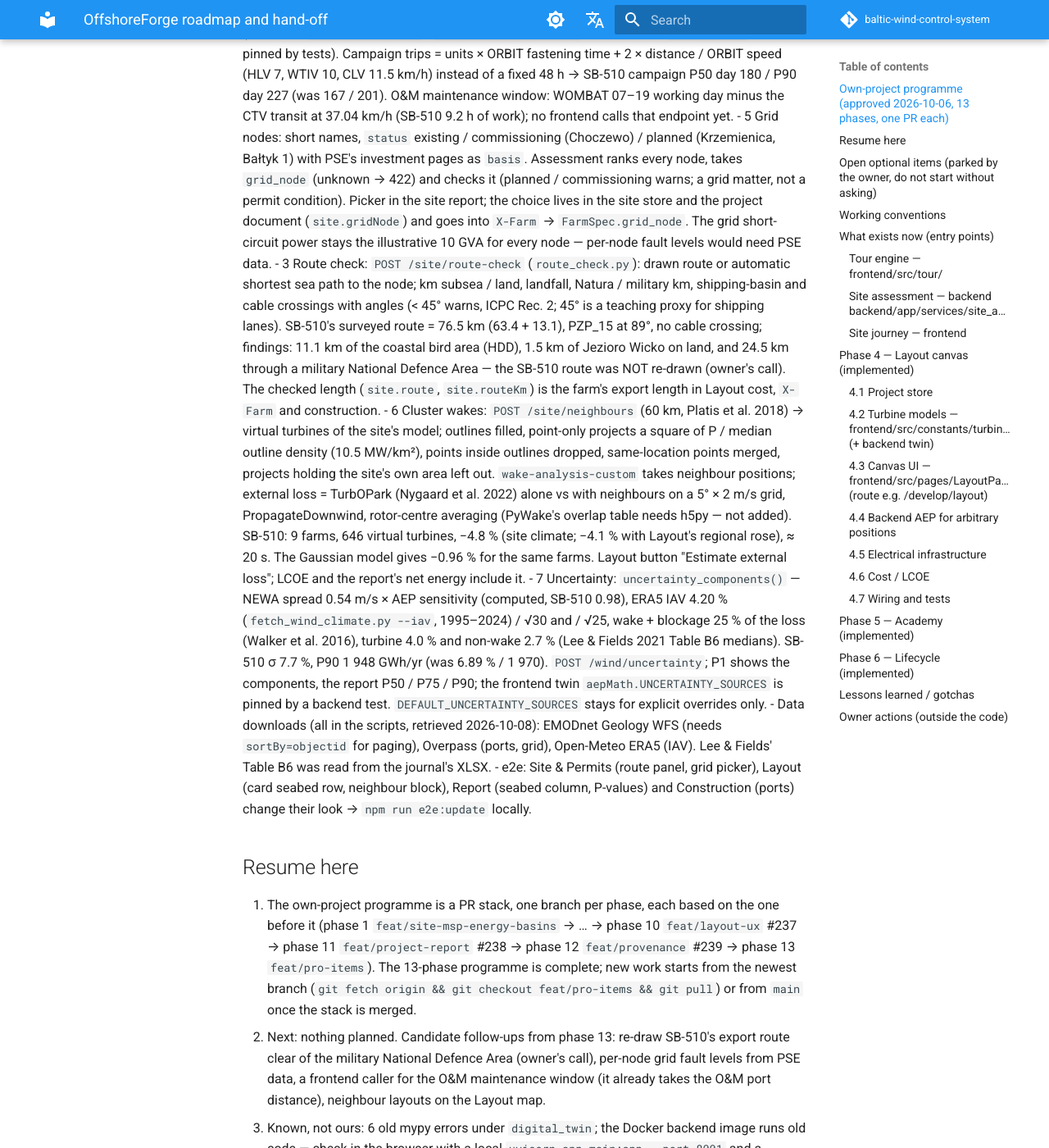
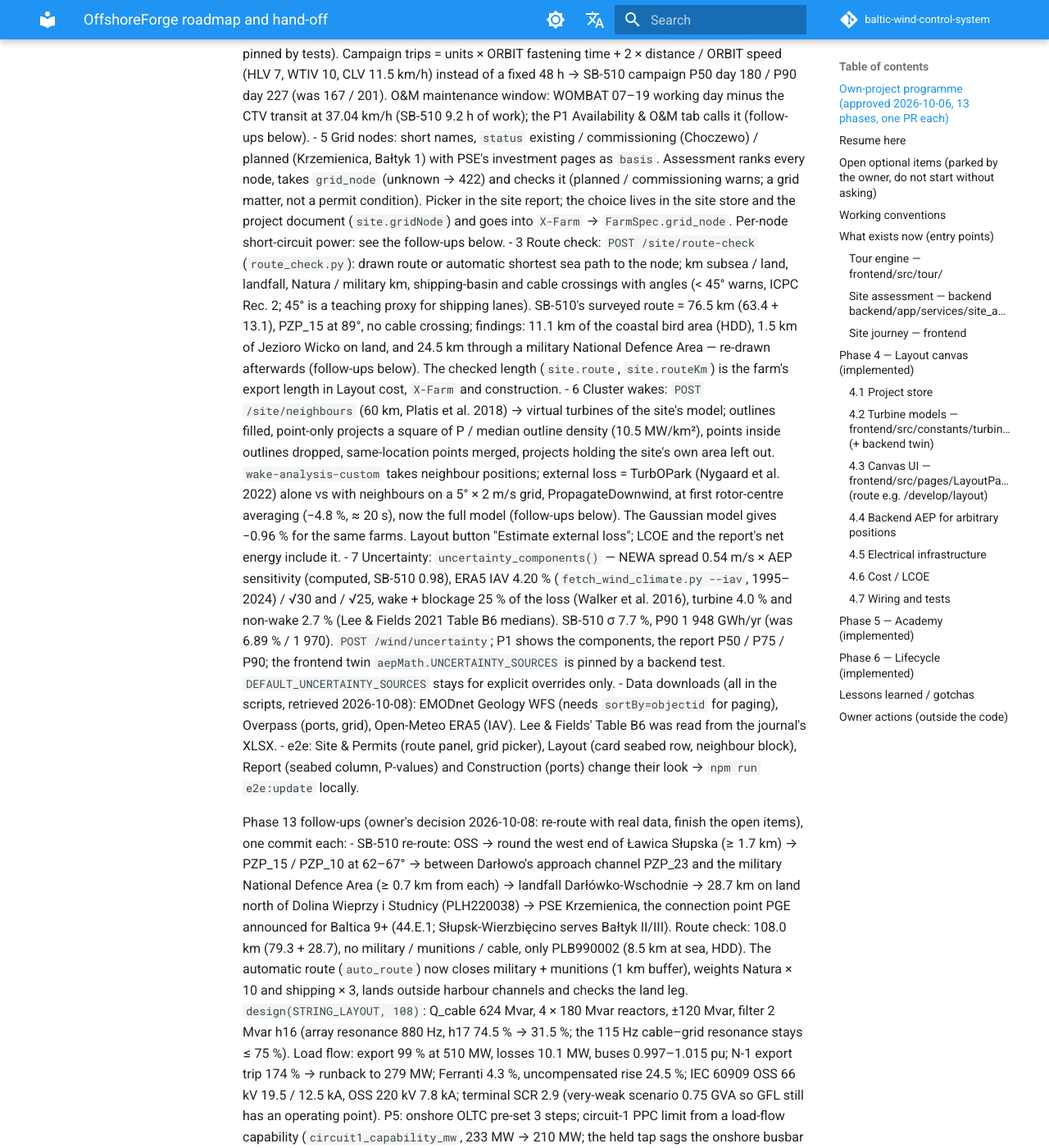
Before and after one commit to polat-mustafa/baltic-wind-control-system, an MkDocs documentation site: the page built from docs/offshoreforge-roadmap.md, in a window 1280 px wide and 1400 px high, scrolled down 11388 px. Shown: the whole window at 82% size. Built offline with MkDocs 1.6.1 and Material for MkDocs 9.7.7, drawn with Linux system fonts in a browser that asks for light colours; comment, search, counter and statistics services are not loaded; some of the changed text lies outside the part shown.

Commit message:
docs(roadmap): phase 13 follow-ups — SB-510 re-route, per-node S_sc, repair window, full TurbOPark
Co-Authored-By: Claude Opus 5.5 <noreply@anthropic.com>

```diff
--- a/docs/offshoreforge-roadmap.md
+++ b/docs/offshoreforge-roadmap.md
@@ -151,24 +151,24 @@ Phase 13 notes (order 4 → 1 → 2 → 5 → 3 → 6 → 7, one commit each):
   `SB510_OM_PORT_KM` / `SB510_INSTALL_PORT_KM`, frontend twin `SB510_PORTS`, all pinned by tests). Campaign trips =
   units × ORBIT fastening time + 2 × distance / ORBIT speed (HLV 7, WTIV 10, CLV 11.5 km/h) instead of a fixed 48 h →
   SB-510 campaign P50 day 180 / P90 day 227 (was 167 / 201). O&M maintenance window: WOMBAT 07–19 working day minus the
-  CTV transit at 37.04 km/h (SB-510 9.2 h of work); no frontend calls that endpoint yet.
+  CTV transit at 37.04 km/h (SB-510 9.2 h of work); the P1 Availability & O&M tab calls it (follow-ups below).
 - 5 Grid nodes: short names, `status` existing / commissioning (Choczewo) / planned (Krzemienica, Bałtyk 1) with PSE's
   investment pages as `basis`. Assessment ranks every node, takes `grid_node` (unknown → 422) and checks it (planned /
   commissioning warns; a grid matter, not a permit condition). Picker in the site report; the choice lives in the site
-  store and the project document (`site.gridNode`) and goes into `X-Farm` → `FarmSpec.grid_node`. The grid
-  short-circuit power stays the illustrative 10 GVA for every node — per-node fault levels would need PSE data.
+  store and the project document (`site.gridNode`) and goes into `X-Farm` → `FarmSpec.grid_node`. Per-node
+  short-circuit power: see the follow-ups below.
 - 3 Route check: `POST /site/route-check` (`route_check.py`): drawn route or automatic shortest sea path to the node;
   km subsea / land, landfall, Natura / military km, shipping-basin and cable crossings with angles (< 45° warns, ICPC
   Rec. 2; 45° is a teaching proxy for shipping lanes). SB-510's surveyed route = 76.5 km (63.4 + 13.1), PZP_15 at
   89°, no cable crossing; findings: 11.1 km of the coastal bird area (HDD), 1.5 km of Jezioro Wicko on land, and
-  24.5 km through a military National Defence Area — the SB-510 route was NOT re-drawn (owner's call). The checked
+  24.5 km through a military National Defence Area — re-drawn afterwards (follow-ups below). The checked
   length (`site.route`, `site.routeKm`) is the farm's export length in Layout cost, `X-Farm` and construction.
 - 6 Cluster wakes: `POST /site/neighbours` (60 km, Platis et al. 2018) → virtual turbines of the site's model; outlines
   filled, point-only projects a square of P / median outline density (10.5 MW/km²), points inside outlines dropped,
   same-location points merged, projects holding the site's own area left out. `wake-analysis-custom` takes neighbour
   positions; external loss = TurbOPark (Nygaard et al. 2022) alone vs with neighbours on a 5° × 2 m/s grid,
-  PropagateDownwind, rotor-centre averaging (PyWake's overlap table needs h5py — not added). SB-510: 9 farms, 646
-  virtual turbines, −4.8 % (site climate; −4.1 % with Layout's regional rose), ≈ 20 s. The Gaussian model gives
+  PropagateDownwind, at first rotor-centre averaging (−4.8 %, ≈ 20 s), now the full model (follow-ups below). The
+  Gaussian model gives
   −0.96 % for the same farms. Layout button "Estimate external loss"; LCOE and the report's net energy include it.
 - 7 Uncertainty: `uncertainty_components()` — NEWA spread 0.54 m/s × AEP sensitivity (computed, SB-510 0.98), ERA5
   IAV 4.20 % (`fetch_wind_climate.py --iav`, 1995–2024) / √30 and / √25, wake + blockage 25 % of the loss (Walker et
@@ -181,6 +181,37 @@ Phase 13 notes (order 4 → 1 → 2 → 5 → 3 → 6 → 7, one commit each):
 - e2e: Site & Permits (route panel, grid picker), Layout (card seabed row, neighbour block), Report (seabed column,
   P-values) and Construction (ports) change their look → `npm run e2e:update` locally.
 
+Phase 13 follow-ups (owner's decision 2026-10-08: re-route with real data, finish the open items), one commit each:
+- SB-510 re-route: OSS → round the west end of Ławica Słupska (≥ 1.7 km) → PZP_15 / PZP_10 at 62–67° → between
+  Darłowo's approach channel PZP_23 and the military National Defence Area (≥ 0.7 km from each) → landfall
+  Darłówko-Wschodnie → 28.7 km on land north of Dolina Wieprzy i Studnicy (PLH220038) → PSE Krzemienica, the
+  connection point PGE announced for Baltica 9+ (44.E.1; Słupsk-Wierzbięcino serves Bałtyk II/III). Route check:
+  108.0 km (79.3 + 28.7), no military / munitions / cable, only PLB990002 (8.5 km at sea, HDD). The automatic route
+  (`auto_route`) now closes military + munitions (1 km buffer), weights Natura × 10 and shipping × 3, lands outside
+  harbour channels and checks the land leg. `design(STRING_LAYOUT, 108)`: Q_cable 624 Mvar, 4 × 180 Mvar reactors,
+  ±120 Mvar, filter 2 Mvar h16 (array resonance 880 Hz, h17 74.5 % → 31.5 %; the 115 Hz cable–grid resonance stays
+  ≤ 75 %). Load flow: export 99 % at 510 MW, losses 10.1 MW, buses 0.997–1.015 pu; N-1 export trip 174 % → runback
+  to 279 MW; Ferranti 4.3 %, uncompensated rise 24.5 %; IEC 60909 OSS 66 kV 19.5 / 12.5 kA, OSS 220 kV 7.8 kA;
+  terminal SCR 2.9 (very-weak scenario 0.75 GVA so GFL still has an operating point). P5: onshore OLTC pre-set 3
+  steps; circuit-1 PPC limit from a load-flow capability (`circuit1_capability_mw`, 233 MW → 210 MW; the held tap
+  sags the onshore busbar to 0.97 pu, the STATCOM sends ≈ 100 Mvar ashore — the analytic 273 MW is too high);
+  energising from shore loads cable 1 to 101 % for the minutes until the OSS end is live. DTS: HDD 78.7–79.5 km,
+  818 A at full load → J-tube ≈ 82 °C (alarm, below 90 °C), N-1 1 438 A → 37 min. The SB-510 site preselects
+  Krzemienica (`CASE_STUDY_GRID_NODE`). Frontend `SB510_NETWORK` was still 3 × 170 / 442 → fixed; landing cable
+  losses use the mean I² along the cable (Ic²/12).
+- Per-node short-circuit power: PSE publishes none (not in PRSP 2025–2034 or elsewhere; only the 40 / 50 / 63 kA
+  station standard), so it is a project input from the TSO's connection conditions: site report field next to the
+  node → site store / project document `site.gridSscMva` → `X-Farm.grid_ssc_mva` → `FarmSpec.grid_ssc_mva`, 1 GVA …
+  √3·400 kV·63 kA = 43 648 MVA; empty = illustrative 10 GVA, a new node clears it. All P2 studies default to the
+  farm's value (load flow, IEC 60909, STATCOM / PSE Q range, N-1, FRT, ANDES, PPC, harmonics, GFM strong grid).
+- O&M repair window: P1 Availability & O&M tab, `RepairWindowPanel` → `POST /wind/maintenance-scheduling` with the
+  farm's O&M port distance (SB-510 Ustka 52.5 km: 9.2 h of CTV work per day).
+- Full TurbOPark: PyWake's `Nygaard_2022` set-up incl. `GaussianOverlapAvgModel`; its table is read through
+  h5netcdf's pure-Python `pyfive` backend (h5py's DLLs are blocked by Windows application control here and h5py is
+  not a dependency); checked against the analytic disc average (Bessel I0). SB-510: −4.6 % (site climate), ≈ 55 s;
+  cache key `wake-cluster-v2`. New deps: h5netcdf ≥ 1.8, pyfive ≥ 1.2.
+- e2e: the landing map, Grid, Commissioning, Site & Permits, Wind Resource (O&M tab) change their look.
+
 ## Resume here
 
 1. The own-project programme is a PR stack, one branch per phase, each based on the one before it
@@ -188,10 +219,9 @@ Phase 13 notes (order 4 → 1 → 2 → 5 → 3 → 6 → 7, one commit each):
    `feat/project-report` #238 → phase 12 `feat/provenance` #239 → phase 13 `feat/pro-items`). The
    13-phase programme is complete; new work starts from the newest branch
    (`git fetch origin && git checkout feat/pro-items && git pull`) or from `main` once the stack is merged.
-2. Next: nothing planned. Candidate follow-ups from phase 13: re-draw SB-510's export route clear of the
-   military National Defence Area (owner's call), per-node grid fault levels from PSE data, a frontend
-   caller for the O&M maintenance window (it already takes the O&M port distance), neighbour layouts on
-   the Layout map.
+2. Next: nothing planned. Candidate follow-ups: neighbour layouts on the Layout map; SB-510's export at
+   99 % suggests a study of a larger export conductor or mid-route compensation (no datasheet values for
+   1200 / 1600 mm² in the model yet).
 3. Known, not ours: 6 old mypy errors under `digital_twin`; the Docker backend image runs old code — check in
    the browser with a local `uvicorn app.main:app --port 8001` and a temporary Vite proxy target (revert it).
 4. Owner to-dos: `cd frontend && npm run e2e:update` (new baselines incl. `layout`, `site-permits`, `academy`,
```
